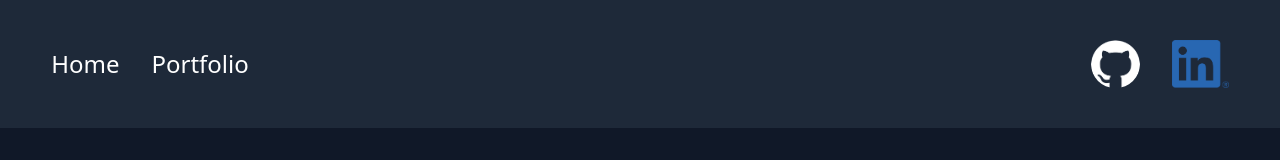
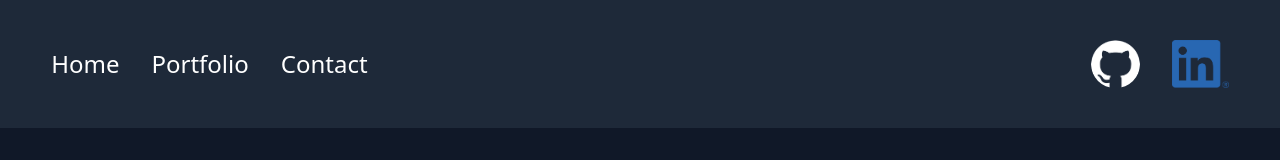
Before and after one commit to Jesse193/my-website, a React (Vite) app: page /#/contact in a window 1280 px wide. Shown: the top 160 px of the page. Built offline with nearby package versions, Linux system fonts and the light colour scheme.

Commit message:
add contact form link  to layout banner

```diff
--- a/src/layout.jsx
+++ b/src/layout.jsx
@@ -11,6 +11,7 @@ const Layout = ()=> {
           <div className="text-[clamp(1.5rem,1.5vw,3rem)] absolute flex flex-wrap items-center justify-start place-self-center left-1/25 gap-[clamp(2rem,1vh,3rem)]">
             <NavLink to="/" end>Home</NavLink>
             <NavLink to="/portfolio" end>Portfolio</NavLink>
+            <NavLink to="/contact" end>Contact</NavLink>
           </div>
           <div className="absolute flex flex-wrap items-center place-self-center justify-end right-1/25 gap-[clamp(2rem,1vh,3rem)]">
             <a target="_blank" rel="noopener" href="https://github.com/Jesse193">
```
